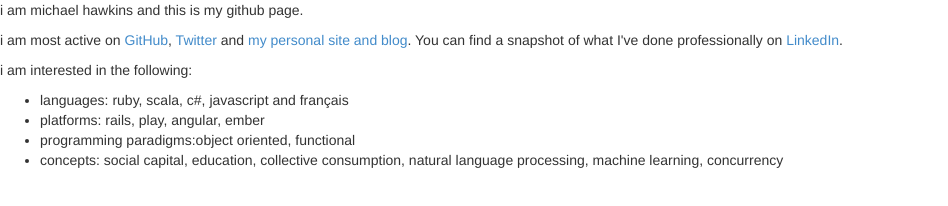
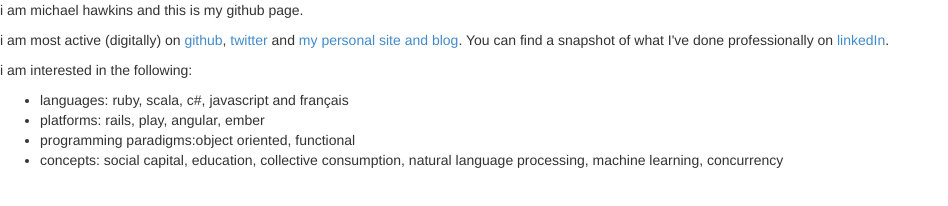
Before and after one commit to michaelhawkins/michaelhawkins.github.io, a plain HTML site: page index.html in a window 1280 px wide. Shown: the whole page, without its empty margins (0-948 px from the left). Drawn offline with Linux system fonts and the light colour scheme.

Commit message:
few more changes

```diff
--- a/index.html
+++ b/index.html
@@ -7,11 +7,11 @@
 	</head>
 	<body>
 		<p>i am michael hawkins and this is my github page.</p>
-		<p>i am most active on <a href="http://www.github.com/michaelhawkins">GitHub</a>,
-			<a href="https://twitter.com/michaelhawkins">Twitter</a> and
+		<p>i am most active (digitally) on <a href="http://www.github.com/michaelhawkins">github</a>,
+			<a href="https://twitter.com/michaelhawkins">twitter</a> and
 			<a href="http://hawkinsunlimited.com">my personal site and blog</a>. You can find a snapshot
 			of what I've done professionally on
-			<a href="http://www.linkedin.com/in/mhawkins">LinkedIn</a>.</p>
+			<a href="http://www.linkedin.com/in/mhawkins">linkedIn</a>.</p>
 		<p>i am interested in the following:
 			<ul>
 				<li>languages: ruby, scala, c#, javascript and français</li>
```
